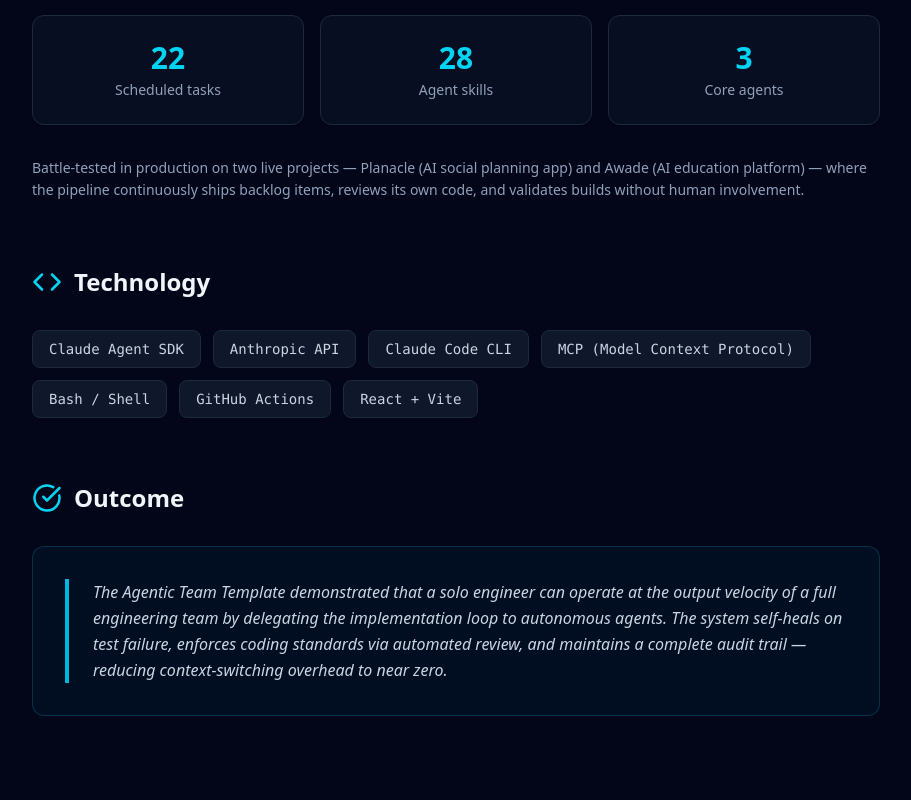
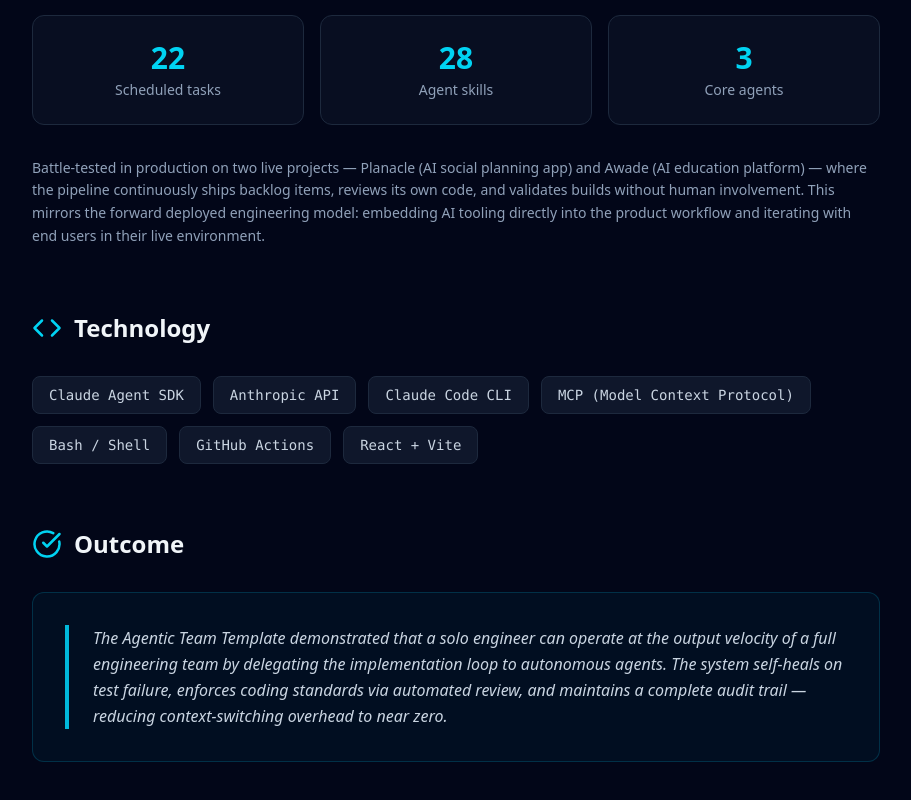
Before and after one commit to TolulopeBabajide/portfolio-website, a React (Vite) app: page /projects/agentic-team in a window 1280 px wide. Shown: the part 1729-2529 px from the top of the page, without its empty margins (184-1095 px from the left). Built offline with nearby package versions, Linux system fonts and the light colour scheme.

Commit message:
feat(M-23): surface Forward Deployed Engineering framing in Skills and case study

```diff
--- a/src/components/Skills.jsx
+++ b/src/components/Skills.jsx
@@ -19,7 +19,7 @@ const skillCategories = [
     {
         title: "Product Delivery",
         icon: Layout,
-        skills: ["Technical Discovery", "Solution Design", "Technical Communication", "Product Demonstrations", "Agile (Scrum)", "System Integrations", "Stakeholder Management"]
+        skills: ["Forward Deployed Engineering", "Technical Discovery", "Solution Design", "Technical Communication", "Product Demonstrations", "Agile (Scrum)", "System Integrations", "Stakeholder Management"]
     },
     {
         title: "Systems Dev",
--- a/src/pages/AgenticTeamProject.jsx
+++ b/src/pages/AgenticTeamProject.jsx
@@ -113,7 +113,7 @@ const AgenticTeamProject = () => {
                                 ))}
                             </div>
                             <p className="text-slate-500 dark:text-slate-400 text-sm leading-relaxed">
-                                Battle-tested in production on two live projects — Planacle (AI social planning app) and Awade (AI education platform) — where the pipeline continuously ships backlog items, reviews its own code, and validates builds without human involvement.
+                                Battle-tested in production on two live projects — Planacle (AI social planning app) and Awade (AI education platform) — where the pipeline continuously ships backlog items, reviews its own code, and validates builds without human involvement. This mirrors the forward deployed engineering model: embedding AI tooling directly into the product workflow and iterating with end users in their live environment.
                             </p>
                         </section>
 
```
